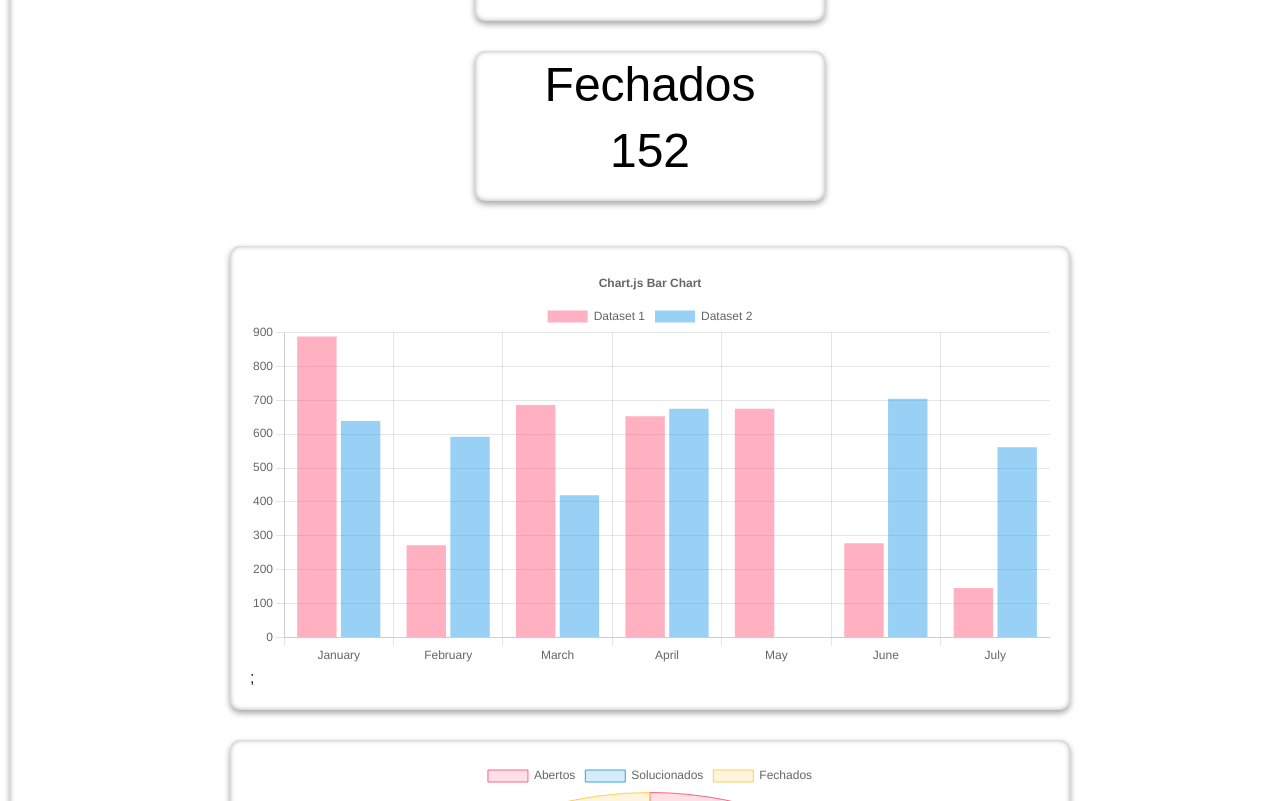
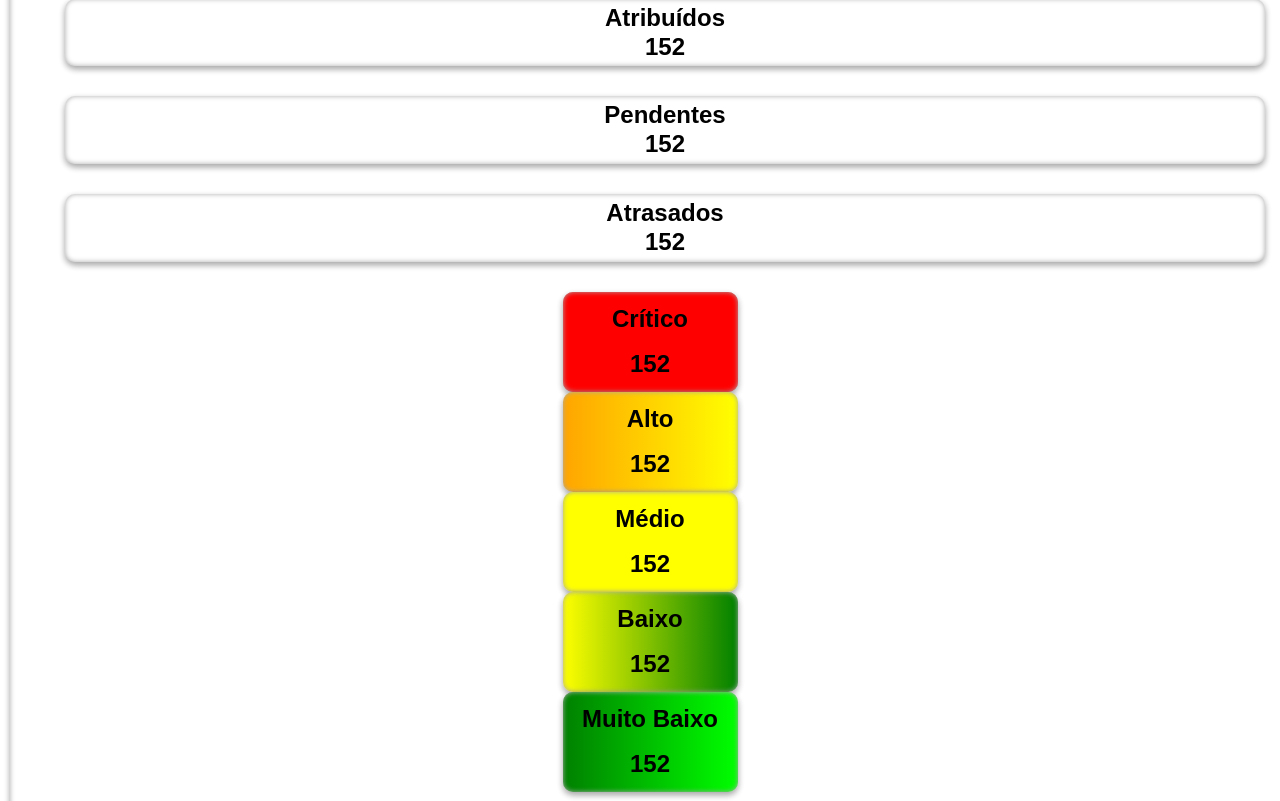
Before and after one commit to MarcosViniciusRodriguesEngSoft/dashboard-glpi, a React (Create React App) app in the folder frontend/: page / in a window 1280 px wide. Shown: the part 359-1160 px from the top of the page. Built offline with nearby package versions, Linux system fonts and the light colour scheme.

Commit message:
Atualização dos gráficos

```diff
--- a/frontend/src/App.tsx
+++ b/frontend/src/App.tsx
@@ -1,28 +1,8 @@
-import CardTotais from "./components/CardTotais";
-import { Grafico } from "./components/Doughnut";
-import { VerticalBarChart } from "./components/VerticalBarChart";
-
-import * as C from './helpers/styles';
+import Home from "./features/pages/Home";
 
 function App() {
   return (
-    <>
-      <C.Container>
-        <C.Divider className="space">
-          <CardTotais />
-        </C.Divider>
-        <C.Divider className="responsive-dash space">
-          <C.Row>
-            <C.Col>
-              <VerticalBarChart />
-            </C.Col>
-            <C.Col>
-              <Grafico />
-            </C.Col>
-          </C.Row>
-        </C.Divider>
-      </C.Container>
-    </>
+    <Home />
   );
 }
 
--- a/frontend/src/components/CardTotais/index.tsx
+++ b/frontend/src/components/CardTotais/index.tsx
@@ -1,30 +1,64 @@
 import * as C from '../../helpers/styles';
+import "./styels.css";
 
 function CardTotais() {
     return (
         <>
-            <C.Row>
-                <C.Col>
+            <C.Row className="config-row-space">
                 <C.CardContainer>
                     <C.Title>Abertos</C.Title>
                     <C.Contador>152</C.Contador>
                 </C.CardContainer>
-                </C.Col>
-
-                <C.Col>
                 <C.CardContainer>
                     <C.Title>Solucionados</C.Title>
                     <C.Contador>152</C.Contador>
                 </C.CardContainer>
-                </C.Col>
-
-                <C.Col>
                 <C.CardContainer>
                     <C.Title>Fechados</C.Title>
                     <C.Contador>152</C.Contador>
                 </C.CardContainer>
-                </C.Col>
             </C.Row>
+
+            <C.Row className="config-row-space">
+                <C.CardContainer>
+                    <C.Title>Atribuídos</C.Title>
+                    <C.Contador>152</C.Contador>
+                </C.CardContainer>
+                <C.CardContainer>
+                    <C.Title>Pendentes</C.Title>
+                    <C.Contador>152</C.Contador>
+                </C.CardContainer>
+                <C.CardContainer>
+                    <C.Title>Atrasados</C.Title>
+                    <C.Contador>152</C.Contador>
+                </C.CardContainer>
+            </C.Row>
+
+            <C.Row className="config-row-space">
+                <C.MiniCardContainer id="critico">
+                    <C.MiniTitle>Crítico</C.MiniTitle>
+                    <C.MiniContador>152</C.MiniContador>
+                </C.MiniCardContainer>
+
+                <C.MiniCardContainer id="alto">
+                    <C.MiniTitle>Alto</C.MiniTitle>
+                    <C.MiniContador>152</C.MiniContador>
+                </C.MiniCardContainer>
+                <C.MiniCardContainer id="medio">
+                    <C.MiniTitle>Médio</C.MiniTitle>
+                    <C.MiniContador>152</C.MiniContador>
+                </C.MiniCardContainer>
+
+                <C.MiniCardContainer id="baixo">
+                    <C.MiniTitle>Baixo</C.MiniTitle>
+                    <C.MiniContador>152</C.MiniContador>
+                </C.MiniCardContainer>
+                <C.MiniCardContainer id="muito-baixo">
+                    <C.MiniTitle>Muito Baixo</C.MiniTitle>
+                    <C.MiniContador>152</C.MiniContador>
+                </C.MiniCardContainer>
+            </C.Row>
+
         </>
     );
 }
--- /dev/null
+++ b/frontend/src/components/CardTotais/styels.css
@@ -0,0 +1,23 @@
+.config-row-space{
+    margin: 15px;
+}
+
+#critico {
+    background:#FF0000;
+}
+
+#alto {
+    background: linear-gradient(to right, #FFA500, #FFFF00);
+}
+
+#medio {
+    background: linear-gradient(to right, #FFFF00, #FFFF00);
+}
+
+#baixo {
+    background: linear-gradient(to right, #FFFF00, #008000);
+}
+
+#muito-baixo {
+    background: linear-gradient(to right, #008000, #00FF00);
+}
--- a/frontend/src/components/VerticalBarChart/index.tsx
+++ b/frontend/src/components/VerticalBarChart/index.tsx
@@ -34,20 +34,22 @@ export const options = {
     },
 };
 
-const labels = ['January', 'February', 'March', 'April', 'May', 'June', 'July'];
+const labels = ['Janeiro', 'Fevereiro', 'Março', 'Abril', 'Maio', 'Junho', 'Julho', 'Agosto', 'Setembro', 'Outubro', 'Novembro', 'Dezembro'];
 
 export const data = {
     labels,
     datasets: [
         {
-            label: 'Dataset 1',
+            label: 'Chamados Abertos',
             data: labels.map(() => faker.datatype.number({ min: 0, max: 1000 })),
             backgroundColor: 'rgba(255, 99, 132, 0.5)',
+            color: "#FFF",
         },
         {
-            label: 'Dataset 2',
+            label: 'Chamados Fechados',
             data: labels.map(() => faker.datatype.number({ min: 0, max: 1000 })),
             backgroundColor: 'rgba(53, 162, 235, 0.5)',
+            color: "#FFF",
         },
     ],
 };
@@ -55,8 +57,7 @@ export const data = {
 export function VerticalBarChart() {
     return (
         <C.CardVerticalBarChart>
-            <Bar className="vertical-bar-chart" options={options} data={data} />;
+            <Bar className="vertical-bar-chart" options={options} data={data} />
         </C.CardVerticalBarChart>
-
-    )
+    );
 }
--- a/frontend/src/components/VerticalBarChart/styles.css
+++ b/frontend/src/components/VerticalBarChart/styles.css
@@ -10,3 +10,11 @@
         width: 100%;
     }
 }
+
+@media (max-width: 1400px) {
+
+    .vertical-bar-chart {
+        height: 500px;
+        width: 500px;
+    }
+}
--- /dev/null
+++ b/frontend/src/features/pages/Home/index.tsx
@@ -0,0 +1,29 @@
+import CardTotais from "../../../components/CardTotais";
+import { Grafico } from "../../../components/Doughnut";
+import { VerticalBarChart } from "../../../components/VerticalBarChart";
+import * as C from "../../../helpers/styles";
+import "./styles.css";
+
+function Home() {
+    return (
+        <>
+            <C.Container>
+                <C.Divider className="space">
+                    <CardTotais />
+                </C.Divider>
+                <C.Divider className="responsive-dash space">
+                    <C.Row>
+                        <C.Col>
+                            <VerticalBarChart />
+                        </C.Col>
+                        <C.Col>
+                            <Grafico />
+                        </C.Col>
+                    </C.Row>
+                </C.Divider>
+            </C.Container>
+        </>
+    );
+}
+
+export default Home;
--- /dev/null
+++ b/frontend/src/features/pages/Home/styles.css
@@ -0,0 +1,3 @@
+.space{
+    margin: 15px;
+  }
--- a/frontend/src/helpers/styles.js
+++ b/frontend/src/helpers/styles.js
@@ -38,26 +38,75 @@ export const Col = styled.div`
     }
 `;
 
+export const CardContainer = styled.div`
+    display: grid;
+    align-items: center;
+    height: 100px;
+    width: 350px;
+    padding: 5px;
+    box-shadow: 0 3px 6px rgba(0,0,0,0.16), 0 3px 6px rgba(0,0,0,0.23), 0 0 5px #aaa inset;
+	border-radius: 10px;
+
+    @media (max-width: 1400px) {
+        height: 100%;
+        width: 100%;
+        margin: 15px;
+    }
+
+    @media (max-width: 400px) {
+        margin-bottom: 0 0 15px 0 !important;
+    }
+`;
+
 export const Title = styled.h1`
     color: #000;
     text-align: center;
-    font-size: 3em;
-    font-weight: normal;
+    font-size: 1.5em;
+    font-weight: 900;
 `;
 
 export const Contador = styled.h2`
     color: #000;
     text-align: center;
-    font-size: 3em;
-    font-weight: normal;
+    font-size: 1.5em;
+    font-weight: 900;
 `;
 
-export const CardContainer = styled.div`
-    height: 150px;
+
+
+// Mini carde contador //
+export const MiniCardContainerCritico = styled.div`
+    display: grid;
+    align-items: center;
+    height: 100px;
     width: 350px;
     padding: 5px;
     box-shadow: 0 3px 6px rgba(0,0,0,0.16), 0 3px 6px rgba(0,0,0,0.23), 0 0 5px #aaa inset;
 	border-radius: 10px;
+`;
+
+export const MiniCardContainer = styled.div`
+    display: grid;
+    align-items: center;
+    height: 100px;
+    width: 175px;
+    padding: 5px;
+    box-shadow: 0 3px 6px rgba(0,0,0,0.16), 0 3px 6px rgba(0,0,0,0.23), 0 0 5px #aaa inset;
+	border-radius: 10px;
+`;
+
+export const MiniTitle = styled.h1`
+    color: #000;
+    text-align: center;
+    font-size: 1.5em;
+    font-weight: 900;
+`;
+
+export const MiniContador = styled.h2`
+    color: #000;
+    text-align: center;
+    font-size: 1.5em;
+    font-weight: 900;
 `;
 
 export const CardDoughnut = styled.div`
@@ -68,8 +117,8 @@ export const CardDoughnut = styled.div`
 	border-radius: 10px;
 
     @media (max-width: 1400px) {
-        height: 70%;
-        width: 70%;
+        height: 100%;
+        width: 100%;
     }
 
     @media (max-width: 400px) {
@@ -86,12 +135,14 @@ export const CardVerticalBarChart = styled.div`
 	border-radius: 10px;
 
     @media (max-width: 1400px) {
-        height: 70%;
-        width: 70%;
+        height: max-content;
+        width: 100%;
+        overflow-x: scroll;
     }
 
     @media (max-width: 400px) {
-        height: 100%;
-        width: 100%;
+        height: max-content;
+        width: max-content;
+        overflow-x: scroll;
     }
 `;
--- a/frontend/src/index.css
+++ b/frontend/src/index.css
@@ -6,8 +6,8 @@
   font-family: 'Poppins', sans-serif;
 }
 
-.space{
-  margin: 15px;
+h1, h2 {
+  margin: 0 !important;
 }
 
 /*@media (max-width: 1400) {
```
Also changed, not shown: 1 other file (tests, documents, lock files or other folders). Lines whose indentation alone changed are shown as unchanged.
